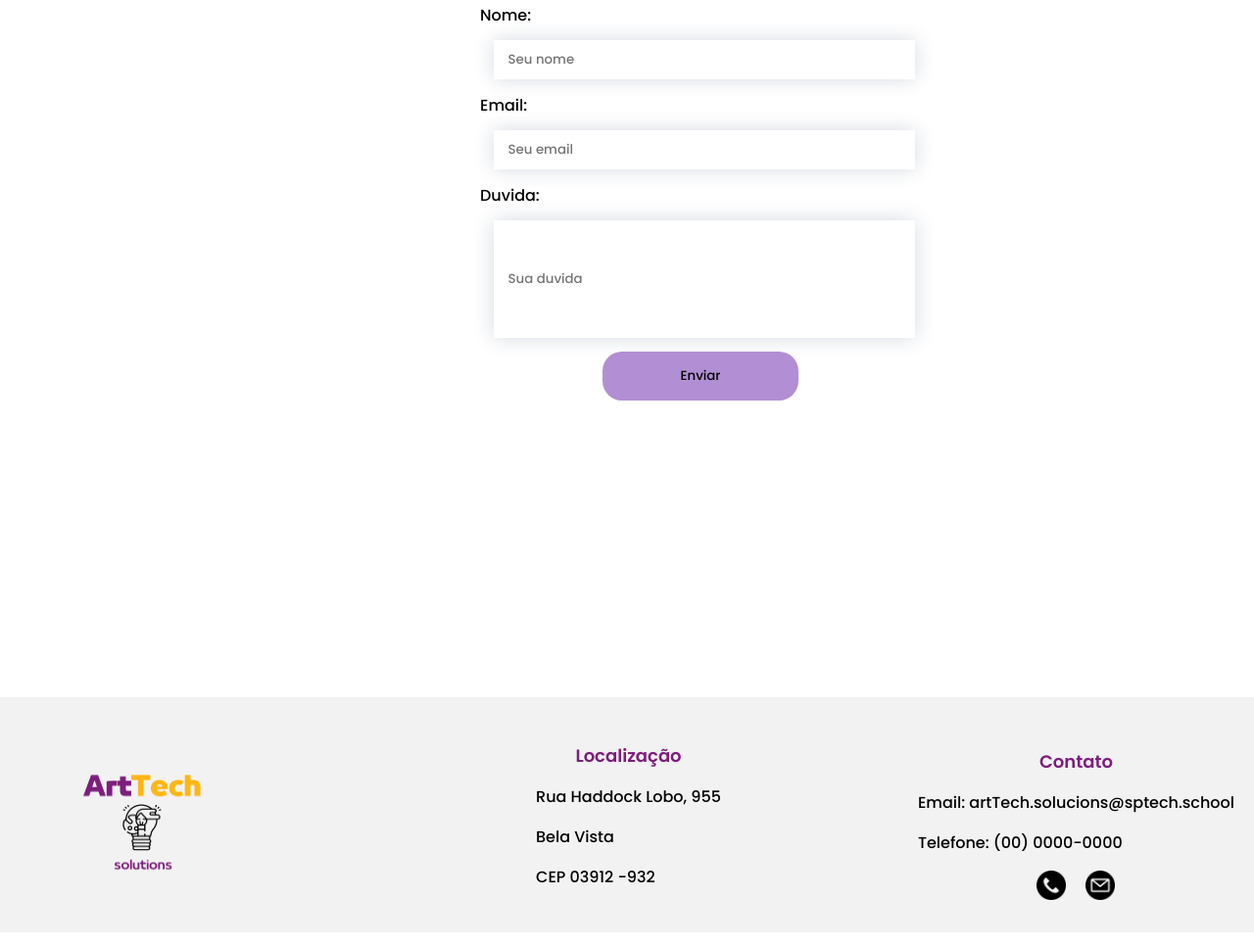
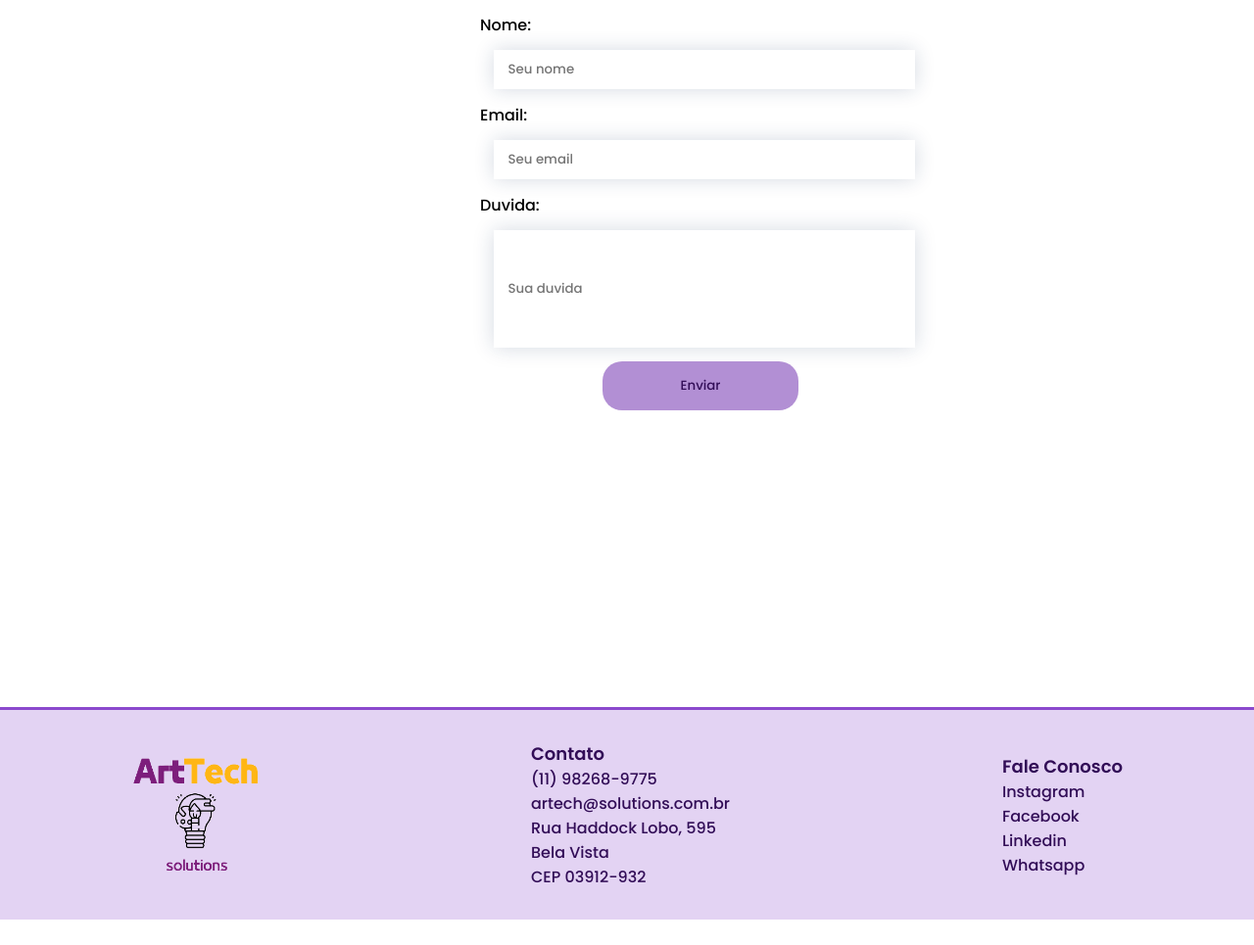
Before and after one commit to Museusis/Site-completo_v1, a plain HTML site: page Site/Public/ajuda.html in a window 1280 px wide. Shown: the part 271-1236 px from the top of the page at 98% size. After the commit the page ends 1210 px from the top, so only its background shows below. Drawn offline with Linux system fonts and the light colour scheme.

Commit message:
Ligação com a Aba Home e padronização do Footer e Header da Aba Ajuda

```diff
--- a/Site/Public/Css/estiloAjuda.css
+++ b/Site/Public/Css/estiloAjuda.css
@@ -3,11 +3,9 @@
 *{
   font-family: 'Poppins';
 }
-
 body{
   margin: 0;
 }
-
 a{
   text-decoration: none;
   color: #320D57;
@@ -24,11 +22,13 @@ a{
     background-color: #ffffff;
     border-bottom: solid #8B49CD 3px;
     padding: 15px;
+    height: 60px;
   }
 
   .header .container{
     justify-content: space-between;
-  align-items: center;
+    align-items:center;
+    height: 100%;
   }
 
   .logoNav{
@@ -55,6 +55,8 @@ a{
   }
 
   .btnCadastro{
+    height: 29px;
+    width: 111px;
     background-color: #7D1E7C;
     color: #FFFFFF;
     border-radius: 8px;
@@ -63,27 +65,24 @@ a{
     font-size: 14px;
     border: none;
   }
+
+/* Fim do cabeçalho */
+
+/* Começo do Banner */
 span.lado3 {
     display: flex;
     flex-direction: row;
 }
-
 input#duvida_input {
     height: 100px;
 }
-
 button {
     background-color: #b28fd4;
     width: 200px;
     height: 50px;
     border-radius: 20px;
     border-style: none;
-
 }
-
-/* Fim do cabeçalho */
-
-/* Começo do Banner */
 
 .banner {
     height: 500px;
@@ -163,82 +162,42 @@ input {
 
 /* Fim do banner */
 
-/* começo do footer */
-
-.containerFooter {
-    width: 316px;
-    height: 215px;
-    align-items: center;
-    margin-right: 10px;
+/* Começo do Baseboard */
+.baseboard{
+    background-color:#8B49CD3D;
+    border-top: solid #8B49CD 3px;
+    padding: 15px;
   }
 
-
-
-footer {
+  .baseboard .containerBase{
+    justify-content: space-around;
+    align-items: center;
     display: flex;
-    height: 200px;
-    /* flex-wrap: wrap; */
-    justify-content: space-between;
-    background-color: #f2f2f2;
-    padding: 20px;
-    align-items: center;
   }
 
-.imgfooter {
-    width: 250px;
-    height: 240px;
-    display: flex;
-    align-items: center;
+  .logoBase{
+    width: 130px;
+    height: 120px;
   }
 
-h3{
-    display: flex;
+  .titulo{
+    font-weight: 1000;
     font-size: 18px;
-    justify-content: space-between;
-    margin-bottom: 10px;
-    color: #7D1E7C;
-    text-align: center;
-    flex-direction: column;
   }
 
-footer-column2{
+  .contato{
     display: flex;
-    justify-content: center;
-    align-items: center;
-    flex-direction: row;
+    color: #320D57;
+    list-style: none;
+    flex-direction: column;
+    font-size: 16px;
   }
 
-ul {
+  .socialMedia{
+    display: flex;
+    color: #320D57;
     list-style: none;
-    margin: 0;
-    padding: 0;
+    flex-direction: column;
+    font-size: 16px;
   }
-
-.social-media-icons {
-    display: flex;
-    justify-content: center;
-    margin-top: 10px;
-}
-
-.social-media-icons img {
-    width: 30px;
-    /* height: 120px; */
-    /* display: flex; */
-    display: inline-block;
-    margin: 0 10px;
-    /* margin-right: 10px; */
-    align-items: center;
-    justify-content: center;
-    float: left;
-    font-size: 0;
-}
-
-a {
-    text-decoration: none;
-    color: #000;
-}
-
-.fa {
-    font-size: 20px;
-    color: #555;
-}
+  /* Fim do Baseboard */
--- a/Site/Public/ajuda.html
+++ b/Site/Public/ajuda.html
@@ -19,10 +19,10 @@
         <div class="container">
             <img class="logoNav" src="img/logo_navBar.png" />
             <ul class="navBar">
-            <li>Home</li>
-            <li>Sobre nós</li>
-            <li>Para sua empresa</li>
-            <li  class="ativo">Ajuda</li>
+                <a href="index.html" class="sombra"><li>Home</li></a>
+                <li class="sombra">Sobre nós</li>
+                <li class="sombra">Para sua empresa</li>
+                <li class="ativo">Ajuda</li>
                 <li class="sombra">Login</li>
                 <button onclick="btnCadastro()" class="btnCadastro">
                     Cadastre-se
@@ -30,7 +30,7 @@
             </ul>
         </div>
     </div>
-      <!-- Fim do cabeçalho --!>
+    <!-- Fim do cabeçalho -->
 
     <!-- Começo do Banner -->
 
@@ -61,18 +61,40 @@
         <div class="containerFooter">
                 <img class="imgfooter" rc="img/image 8.png">
             </div> -->
+            <!-- Começo do Baseboard -->
+            <div class="baseboard">
+                <div class="containerBase">
+                  <img class="logoBase" src="img/logo_base.png" />
+                  <ul class="contato">
+                    <li class="titulo">Contato</li>
+                    <li>(11) 98268-9775</li>
+                    <li>artech@solutions.com.br</li>
+                    <li>Rua Haddock Lobo, 595</li>
+                    <li>Bela Vista</li>
+                    <li>CEP 03912-932</li>
+                  </ul>
+                  <ul class="socialMedia">
+                    <li class="titulo">Fale Conosco</li>
+                    <li>Instagram</li>
+                    <li>Facebook</li>
+                    <li>Linkedin</li>
+                    <li>Whatsapp</li>
+                  </ul>
+                </div>
+              </div>
+              <!-- Fim do Baseboard -->
 
-    <footer>
+    <!-- <footer>
         <div class="containerFooter">
             <img class="imgfooter" src="img/image 8.png">
         </div>
 
 
-        <!-- <div class="footer-column1">
+        <div class="footer-column1">
                     <h3 class="loc">Localização</h3>
                     <p class="rua"> Rua Haddock Lobo, 955
                         Bela Vista
-                        CEP 03912 -932</p> -->
+                        CEP 03912 -932</p>
         <div class="footer-column2">
             <h3>Localização</h3>
             <div class="inf"></div>
@@ -94,7 +116,7 @@
         </div>
 
 
-    </footer>
+    </footer> -->
 
     <!-- <div class="card">
                 <h4></h4>
```
Also changed, not shown: Site/Public/index.html (+10 -7 lines). Lines whose indentation alone changed are shown as unchanged.
